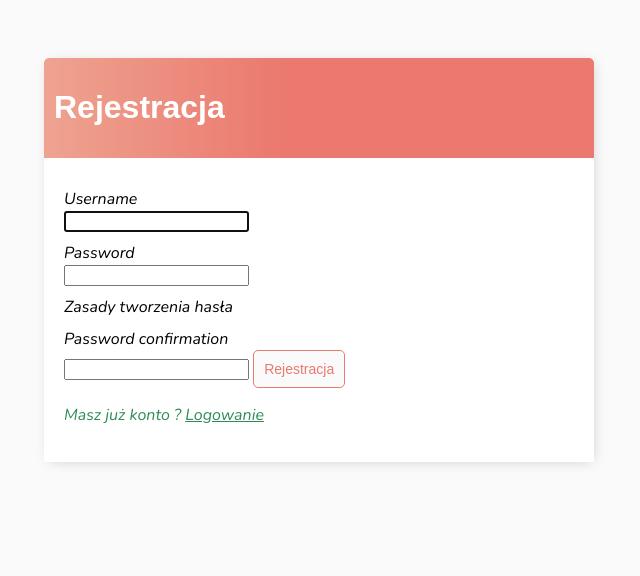
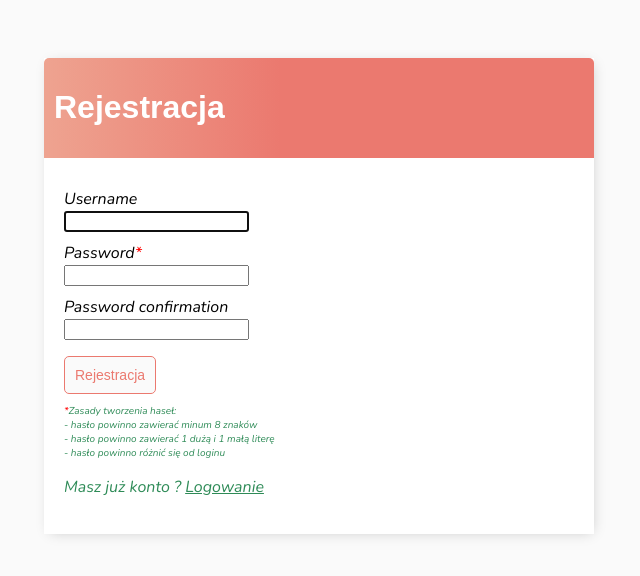
Before and after one commit to wolfraine/ListToDo, a Django app: page /register/ in a window 1280 px wide. Shown: the top 576 px of the page, without its empty margins (321-961 px from the left). Run offline with Django 3.2, Linux system fonts and the light colour scheme.

Commit message:
wersja końcowa

```diff
--- a/base/templates/base/register.html
+++ b/base/templates/base/register.html
@@ -12,17 +12,15 @@
         <label>{{form.username.label}}</label>
         {{form.username}}
 
-        <label>{{form.password1.label}}</label>
+        <label>{{form.password1.label}}<span style='color:red'>*</style></label>
         {{form.password1}}
-        <label>
-            Zasady tworzenia hasła
-        </label>
 
         <label>{{form.password2.label}}</label>
         {{form.password2}}
-
+            <p></p>
         <input class="button" type='submit' value="Rejestracja">
     </form>
+    <p style='font-size: x-small'><span style='color:red'>*</span>Zasady tworzenia haseł:<br>  - hasło powinno zawierać minum 8 znaków<br>  - hasło powinno zawierać 1 dużą i 1 małą literę<br>  - hasło powinno różnić się od loginu</p>
 
 <p>Masz już konto ? <a href="{% url 'login' %}">Logowanie</a></p>
 </div>
```
Also changed, not shown: db.sqlite3.
